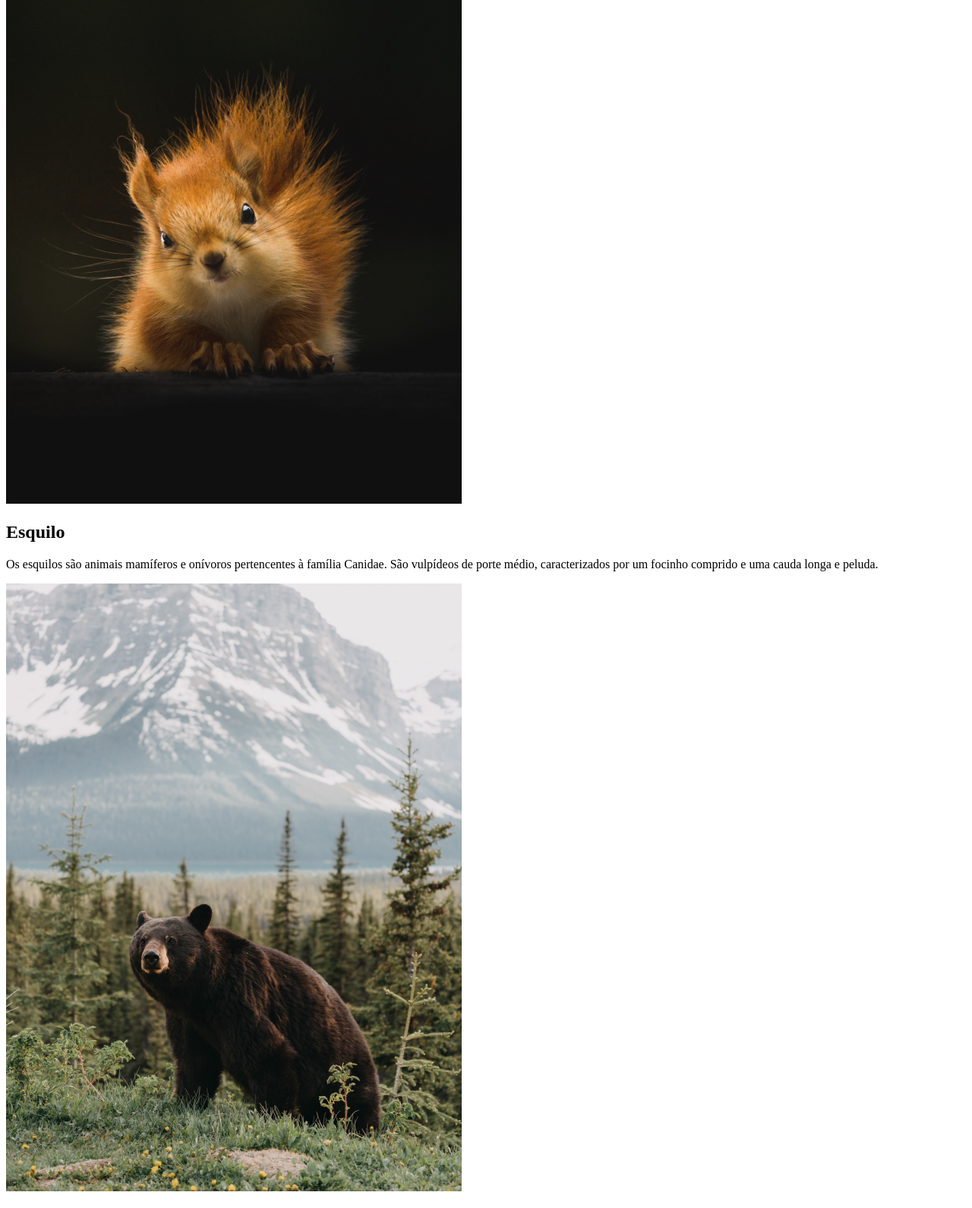
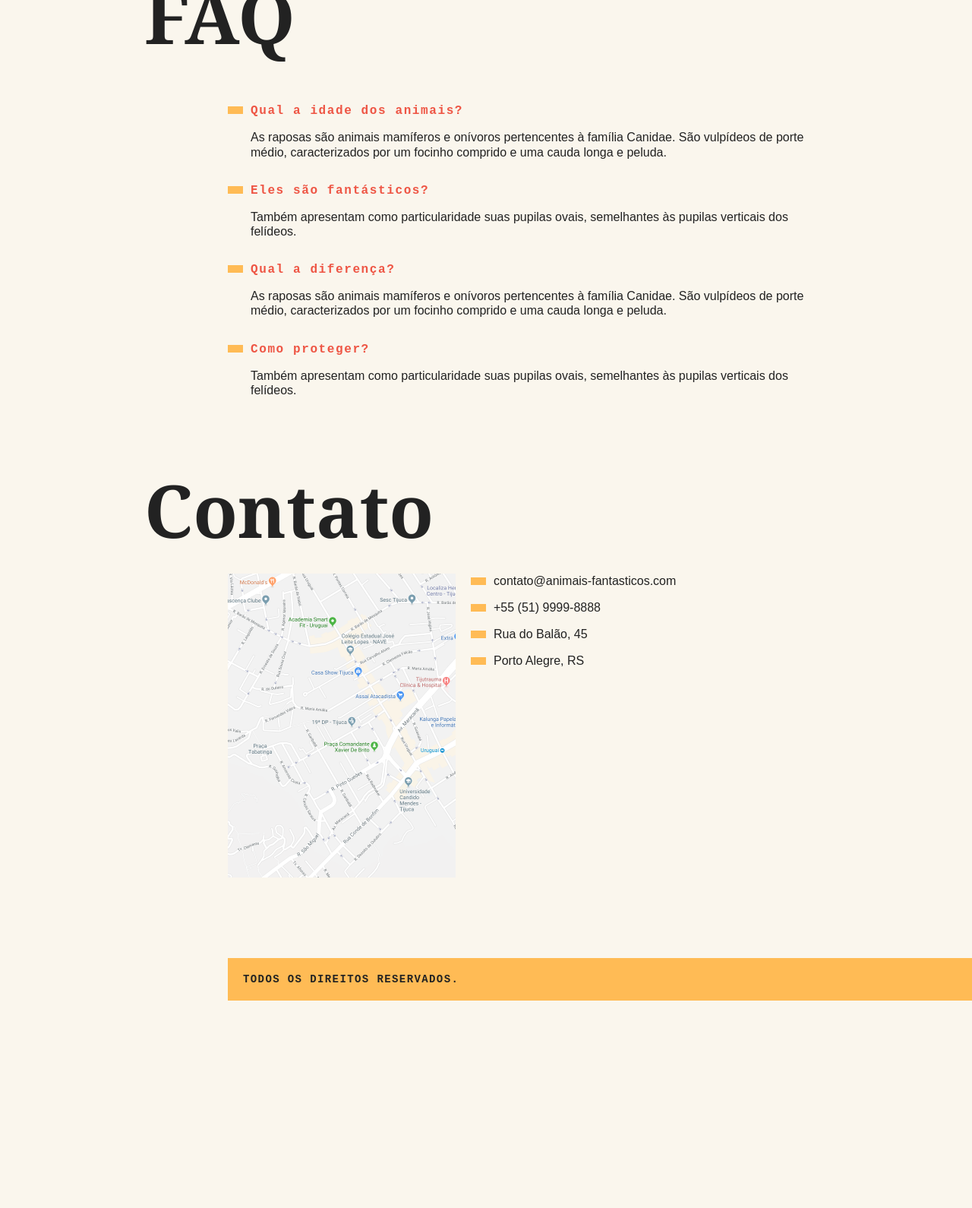
Before and after one commit to vitorwlima/animais-fantasticos, a plain HTML site: page index.html in a window 1280 px wide. Shown: the part 1210-2800 px from the top of the page at 76% size. After the commit the page ends 2559 px from the top, so only its background shows below. Drawn offline with Linux system fonts and the light colour scheme.

Commit message:
adicionado estilo css

```diff
--- /dev/null
+++ b/css/style.css
@@ -0,0 +1,208 @@
+body,
+h1,
+h2,
+ul,
+li,
+p,
+dd,
+dt,
+dl {
+  margin: 0px;
+  padding: 0px;
+}
+
+img {
+  display: block;
+  max-width: 100%;
+}
+
+ul {
+  list-style: none;
+}
+
+body {
+  background: #faf6ed;
+  color: #222;
+  display: grid;
+  grid-template-columns: 1fr 120px minmax(300px, 800px) 1fr;
+}
+
+.menu,
+.copy {
+  grid-column: 3/5;
+  background: #fb5;
+  margin-top: 2rem;
+  margin-bottom: 2rem;
+  max-height: 80px;
+}
+
+.menu ul {
+  display: flex;
+  flex-wrap: wrap;
+  padding: 10px;
+}
+
+.menu a,
+.copy p {
+  display: block;
+  margin-right: 10px;
+  padding: 10px;
+  font-family: "IBM Plex Mono", monospace;
+  color: #222;
+  text-decoration: none;
+  font-weight: bold;
+  text-transform: uppercase;
+  letter-spacing: 0.1em;
+  font-size: 0.875rem;
+}
+
+.grid-section {
+  grid-column: 2/4;
+  width: 100%;
+  box-sizing: border-box;
+  padding: 10px;
+  display: grid;
+  grid-template-columns: 90px 300px 1fr;
+  grid-gap: 20px;
+  margin-bottom: 4rem;
+}
+
+.titulo {
+  font-family: Georgia, "Times New Roman", Times, serif;
+  grid-column: 1/4;
+  font-size: 6rem;
+  font-weight: bold;
+  margin-bottom: 1rem;
+  line-height: 1;
+}
+
+.animais h2 {
+  font-family: "IBM Plex Mono", monospace;
+  text-transform: uppercase;
+  letter-spacing: 0.1em;
+  font-size: 1rem;
+  margin-bottom: 1rem;
+  color: #e54;
+}
+
+.animais h2::before {
+  content: "";
+  display: inline-block;
+  background: #fb5;
+  margin-right: 10px;
+  width: 40px;
+  height: 10px;
+}
+
+.animais p,
+.faq dd,
+.dados li {
+  font-family: Arial, Helvetica, sans-serif;
+  line-height: 1.2;
+  margin-bottom: 1rem;
+}
+
+.animais-lista {
+  height: 370px;
+  overflow-y: scroll;
+  grid-column: 2;
+}
+
+.animais-lista::-webkit-scrollbar {
+  width: 18px;
+}
+
+.animais-lista::-webkit-scrollbar-thumb {
+  background: #fb5;
+  border-left: 4px solid #faf6ed;
+  border-right: 4px solid #faf6ed;
+}
+
+.animais-lista::-webkit-scrollbar-track {
+  background: #faf6ed;
+}
+
+.animais-descricao {
+  grid-column: 3;
+}
+
+.animais-descricao section {
+  margin-bottom: 2rem;
+}
+
+.faq dt {
+  font-family: "IBM Plex Mono", monospace;
+  letter-spacing: 0.1em;
+  font-size: 1rem;
+  margin-bottom: 1rem;
+  margin-top: 2rem;
+  color: #e54;
+  font-weight: bold;
+}
+
+.faq dl {
+  grid-column: 2/4;
+}
+
+.faq dt::before,
+.dados li::before {
+  content: "";
+  display: inline-block;
+  background: #fb5;
+  margin-right: 10px;
+  width: 20px;
+  height: 10px;
+}
+
+.faq dd {
+  margin-left: 30px;
+}
+
+.mapa {
+  grid-column: 2;
+}
+
+.dados {
+  grid-column: 3;
+}
+
+.copy p {
+  padding: 20px;
+}
+
+@media (max-width: 700px) {
+  body {
+    grid-template-columns: 1fr;
+  }
+  .menu,
+  .copy,
+  .grid-section {
+    grid-column: 1;
+  }
+  .grid-section {
+    grid-template-columns: 100px, 1fr;
+    grid-gap: 10px;
+  }
+  .animais-lista {
+    grid-column: 1;
+  }
+
+  .animais-descricao {
+    grid-column: 2;
+  }
+
+  .faq dl,
+  .dados,
+  .mapa {
+    grid-column: 1/3;
+  }
+  .titulo {
+    font-size: 3rem;
+  }
+  .copy {
+    margin-bottom: 0;
+  }
+  .menu {
+    margin-top: 0;
+  }
+}
--- a/index.html
+++ b/index.html
@@ -1,55 +1,64 @@
 <!DOCTYPE html>
-<html lang="en">
+<html lang="pt-br">
 
 <head>
   <meta charset="UTF-8">
   <meta http-equiv="X-UA-Compatible" content="IE=edge">
   <meta name="viewport" content="width=device-width, initial-scale=1.0">
+  <link rel="stylesheet" href="css/style.css">
   <title>Document</title>
 </head>
 
 <body>
   <nav class="menu">
     <ul>
-      <li>Animais</li>
-      <li>Faq</li>
-      <li>Contato</li>
-      <li>Dev →</li>
+      <li><a href="#animais">Animais</a></li>
+      <li><a href="#faq">Faq</a></li>
+      <li><a href="#contato">Contato</a></li>
+      <li><a href="#dev">Dev →</a></li>
     </ul>
   </nav>
+  <section class="grid-section animais" id="animais">
     <h1 class="titulo">Animais Fantásticos</h1>
+    <ul class="animais-lista">
+      <li><img src="img/raposa.jpg" alt="Raposa"></li>
+      <li><img src="img/esquilo.jpg" alt="Esquilo"></li>
+      <li><img src="img/Urso.jpg" alt="Urso"></li>
+      <li><img src="img/lobo.jpg" alt="Lobo"></li>
+      <li><img src="img/macaco.jpg" alt="Macaco"></li>
+      <li><img src="img/leao.jpg" alt="Leão"></li>
+    </ul>
+    <div class="animais-descricao">
       <section>
-    <img src="img/raposa.jpg" alt="Raposa">
         <h2>Raposa</h2>
         <p>As raposas são animais mamíferos e onívoros pertencentes à família Canidae. São vulpídeos de porte médio, caracterizados por um focinho comprido e uma cauda longa e peluda.</p>
       </section>
       <section>
-    <img src="img/esquilo.jpg" alt="Esquilo">
         <h2>Esquilo</h2>
         <p>Os esquilos são animais mamíferos e onívoros pertencentes à família Canidae. São vulpídeos de porte médio, caracterizados por um focinho comprido e uma cauda longa e peluda.</p>
       </section>
       <section>
-    <img src="img/Urso.jpg" alt="Urso">
         <h2>Urso</h2>
         <p>Os ursos são animais mamíferos e onívoros pertencentes à família Canidae. São vulpídeos de porte médio, caracterizados por um focinho comprido e uma cauda longa e peluda.</p>
       </section>
       <section>
-    <img src="img/lobo.jpg" alt="Lobo">
+
         <h2>Lobo</h2>
         <p>Os lobos são animais mamíferos e onívoros pertencentes à família Canidae. São vulpídeos de porte médio, caracterizados por um focinho comprido e uma cauda longa e peluda.</p>
       </section>
       <section>
-    <img src="img/macaco.jpg" alt="Macaco">
         <h2>Macaco</h2>
         <p>Os macacos são animais mamíferos e onívoros pertencentes à família Canidae. São vulpídeos de porte médio, caracterizados por um focinho comprido e uma cauda longa e peluda.</p>
       </section>
       <section>
-    <img src="img/leao.jpg" alt="Leão">
         <h2>Leão</h2>
         <p>Os leões são animais mamíferos e onívoros pertencentes à família Canidae. São vulpídeos de porte médio, caracterizados por um focinho comprido e uma cauda longa e peluda.</p>
       </section>
-  <h1>Faq</h1>
-  <dl>
+    </div>
+  </section>
+  <section class="grid-section faq" id="faq">
+    <h1 class="titulo">FAQ</h1>
+    <dl class=>
       <dt>Qual a idade dos animais?</dt>
       <dd>As raposas são animais mamíferos e onívoros pertencentes à família Canidae. São vulpídeos de porte médio, caracterizados por um focinho comprido e uma cauda longa e peluda.</dd>
       <dt>Eles são fantásticos?</dt>
@@ -59,15 +68,18 @@
       <dt>Como proteger?</dt>
       <dd>Também apresentam como particularidade suas pupilas ovais, semelhantes às pupilas verticais dos felídeos.</dd>
     </dl>
-  <h1>Contato</h1>
-  <img src="img/mapa.png" alt="Mapa">
-  <ul>
+  </section>
+  <section class="grid-section contato" id="contato">
+    <h1 class="titulo">Contato</h1>
+    <div class="mapa"><img src="img/mapa.png" alt="Mapa"></div>
+    <ul class="dados">
       <li>contato@animais-fantasticos.com</li>
       <li>+55 (51) 9999-8888</li>
       <li>Rua do Balão, 45</li>
       <li>Porto Alegre, RS</li>
     </ul>
-  <footer class="footer">
+  </section>
+  <footer class="copy">
     <p>Todos os direitos reservados.</p>
   </footer>
 </body>
```
Lines whose indentation alone changed are shown as unchanged.
